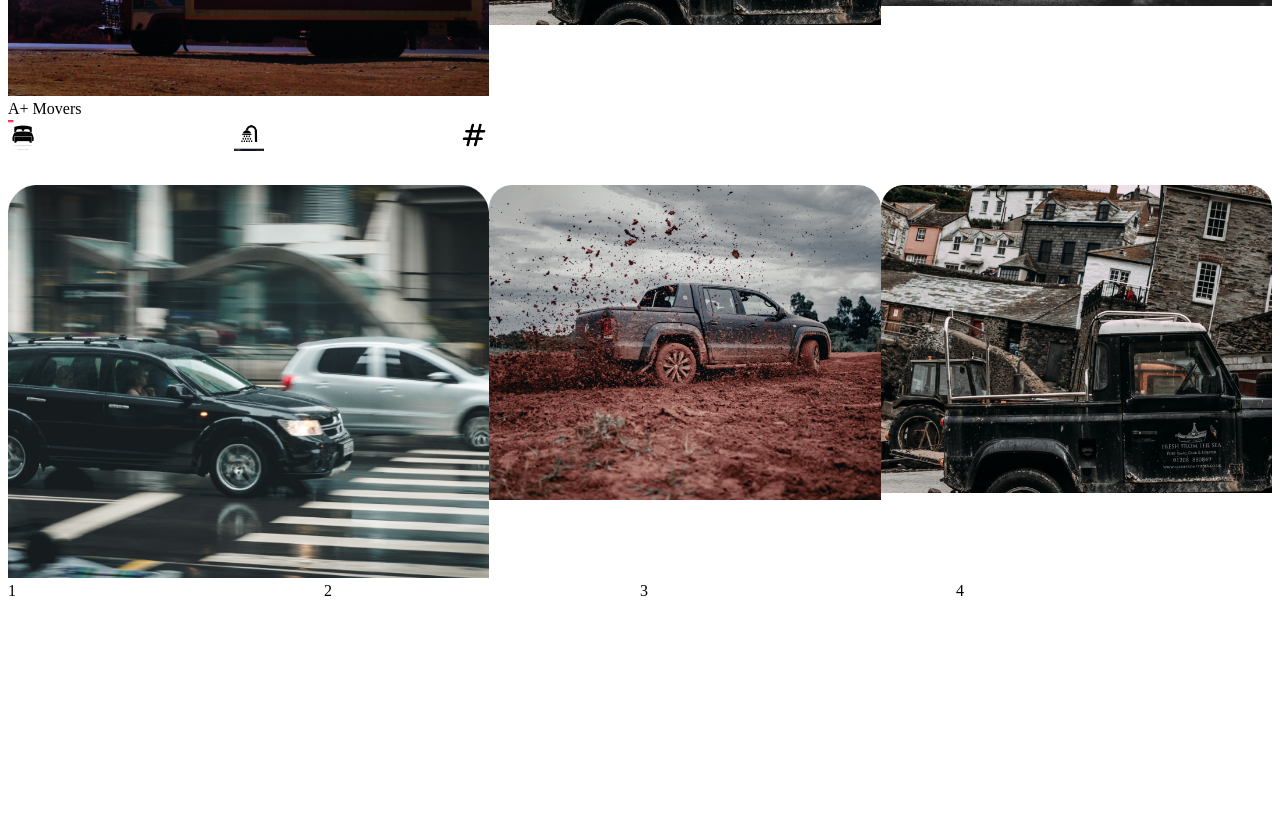
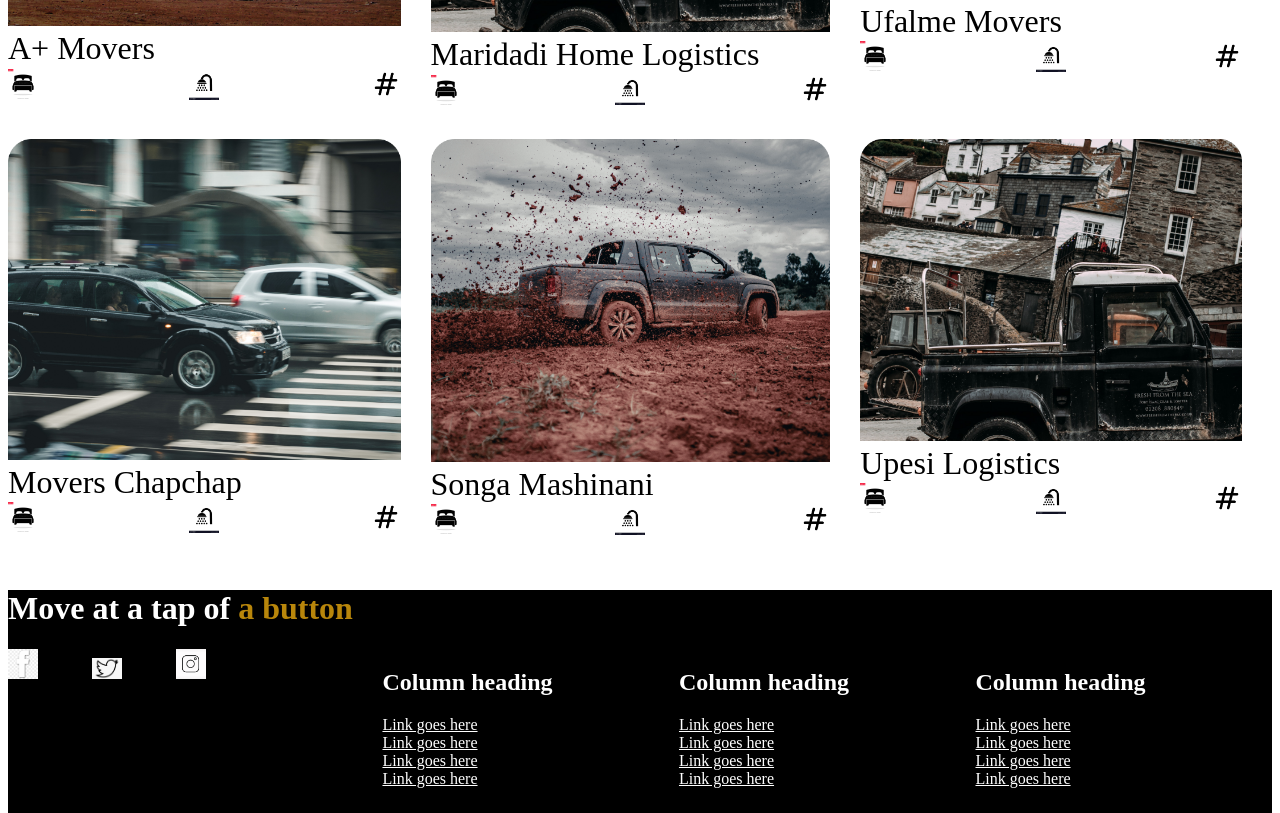
Before and after one commit to MarkBrianK/Select-Plug, a plain HTML site: page index.html in a window 1280 px wide. Shown: the part 1787-2600 px from the top of the page. Before the commit the page ends 2395 px from the top, so only its background shows below. Drawn offline with Linux system fonts and the light colour scheme.

Commit message:
progress

```diff
--- a/Assets/index.css
+++ b/Assets/index.css
@@ -104,3 +104,27 @@ a{
     width: 30px;
     padding-bottom: 30PX;
 }
+.grid-container2 .img {
+    margin-right: 30px;
+}
+.p2 {
+    font-size: xx-large;
+    font-weight: 500;
+}
+.container3 {
+    background-color: black;
+    height: 50vh;
+}
+.container3 h1 {
+    color: white;
+}
+span {
+    color: darkgoldenrod;
+}
+.links img {
+    width: 30px;
+    margin-right: 50px;
+}
+h2 {
+    color: white;
+}
--- a/index.html
+++ b/index.html
@@ -46,7 +46,7 @@
           </div>
           <H2>Our Top Movers</H2>
           <div class="grid-container2">
-            <div>
+            <div class="img">
                 <img src="./Assets/Images/ehem 1.png" alt="">
                 <div class="p2">A+ Movers</A></div>
                 <div class="iconarea">
@@ -55,30 +55,94 @@
                     <div class="iconarea3"><img src="/Assets/Images/Hashtag.png" alt=""></div>
                 </div>
             </div>
-            <div>
+            <div class="img">
                 <img src="./Assets/Images/songa 1.png" alt="">
+                <div class="p2">Maridadi Home Logistics</div>
+                <div class="iconarea">
+                    <div class="iconarea1"><img src="/Assets/Images/bed.png" alt=""></div>
+                    <div class="iconarea2"><img src="/Assets/Images/Shower.png" alt=""></div>
+                    <div class="iconarea3"><img src="/Assets/Images/Hashtag.png" alt=""></div>
+                </div>
             </div>
-            <div>
+            <div class="img">
                 <img src="./Assets/Images/movers 1.png" alt="">
+                <div class="p2">Ufalme Movers</div>
+                <div class="iconarea">
+                    <div class="iconarea1"><img src="/Assets/Images/bed.png" alt=""></div>
+                    <div class="iconarea2"><img src="/Assets/Images/Shower.png" alt=""></div>
+                    <div class="iconarea3"><img src="/Assets/Images/Hashtag.png" alt=""></div>
+                </div>
             </div>
-            <div>
+            <div class="img">
                 <img src="./Assets/Images/chapchap 1.png" alt="">
+                <div class="p2">Movers Chapchap</div>
+                <div class="iconarea">
+                    <div class="iconarea1"><img src="/Assets/Images/bed.png" alt=""></div>
+                    <div class="iconarea2"><img src="/Assets/Images/Shower.png" alt=""></div>
+                    <div class="iconarea3"><img src="/Assets/Images/Hashtag.png" alt=""></div>
+                </div>
             </div>
-            <div>
+            <div class="img">
                 <img src="./Assets/Images/mashinani 1.png" alt="">
+                <div class="p2">Songa Mashinani</div>
+                <div class="iconarea">
+                    <div class="iconarea1"><img src="/Assets/Images/bed.png" alt=""></div>
+                    <div class="iconarea2"><img src="/Assets/Images/Shower.png" alt=""></div>
+                    <div class="iconarea3"><img src="/Assets/Images/Hashtag.png" alt=""></div>
+                </div>
             </div>
-            <div>
+            <div class="img">
                 <img src="./Assets/Images/songa 1.png" alt="">
+                <div class="p2">Upesi Logistics</div>
+                <div class="iconarea">
+                    <div class="iconarea1"><img src="/Assets/Images/bed.png" alt=""></div>
+                    <div class="iconarea2"><img src="/Assets/Images/Shower.png" alt=""></div>
+                    <div class="iconarea3"><img src="/Assets/Images/Hashtag.png" alt=""></div>
+                </div>
             </div>
           </div>
 
     </header>
-    <div class="grid-container3">
-        <div>1</div>
-        <div>2</div>
-        <div>3</div>
-        <div>4</div>
+    <div class="container3">
+        <h1>Move at a tap of <span> a button</span></h1>
+        <div class="grid-container3">
+            <div>
+                <div class="links">
+                    <img src="/Assets/Images/Facebook.png" alt="fb">
+                    <img src="/Assets/Images/Titwer.png" alt="tw">
+                    <img src="/Assets/Images/ig.png" alt="">
+                </div>
+            </div>
+            <div>
+                <h2>Column heading</h2>
+                <p>
+                    <a href="#">Link goes here</a> <br>
+                    <a href="#">Link goes here</a><br>
+                    <a href="#">Link goes here</a><br>
+                    <a href="#">Link goes here</a>
+                </p>
+            </div>
+            <div>
+                <h2>Column heading</h2>
+                <p>
+                    <a href="#">Link goes here</a> <br>
+                    <a href="#">Link goes here</a><br>
+                    <a href="#">Link goes here</a><br>
+                    <a href="#">Link goes here</a>
+                </p>
+            </div>
+            <div>
+                <h2>Column heading</h2>
+                <p>
+                    <a href="#">Link goes here</a> <br>
+                    <a href="#">Link goes here</a><br>
+                    <a href="#">Link goes here</a><br>
+                    <a href="#">Link goes here</a>
+                </p>
+            </div>
+        </div>
     </div>
+
 
 </body>
 </html>
```
Also changed, not shown: Assets/Images/Facebook.png (added), Assets/Images/Titwer.png (added), Assets/Images/ig.png (added).
